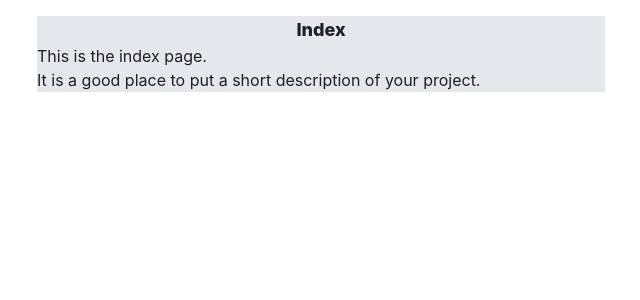
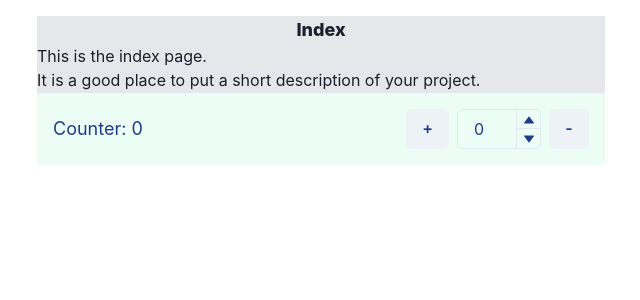
Before and after one commit to imelbox/storyline, a Next.js app: page / in a window 1280 px wide. Shown: the top 300 px of the page, without its empty margins (319-959 px from the left). Built offline with nearby package versions, Linux system fonts and the light colour scheme.

Commit message:
install store management zustand

```diff
--- /dev/null
+++ b/components/Counter.tsx
@@ -0,0 +1,41 @@
+import { useCallback, useState } from 'react';
+import { Button } from '@chakra-ui/button';
+import { HStack } from '@chakra-ui/layout';
+import {
+	NumberDecrementStepper,
+	NumberIncrementStepper,
+	NumberInput,
+	NumberInputField,
+	NumberInputStepper
+} from '@chakra-ui/number-input';
+
+import useStore from '../store/index';
+
+export default function Counter() {
+	const { counter, inc, dec } = useStore();
+
+	const [counterValue, setCounterValue] = useState(0);
+	const handleChange = (value) => setCounterValue(parseFloat(value));
+
+	return (
+		<div className="p-4 text-lg bg-green-50 text-blue-900">
+			<HStack>
+				<p className="block min-w-[30%] flex-1">Counter: {counter}</p>
+				<Button onClick={() => inc(counterValue)}>+</Button>
+				<NumberInput
+					maxW="84px"
+					mr="2rem"
+					value={counterValue}
+					onChange={handleChange}
+				>
+					<NumberInputField />
+					<NumberInputStepper>
+						<NumberIncrementStepper />
+						<NumberDecrementStepper />
+					</NumberInputStepper>
+				</NumberInput>
+				<Button onClick={() => dec(counterValue)}>-</Button>
+			</HStack>
+		</div>
+	);
+}
--- a/package.json
+++ b/package.json
@@ -31,7 +31,8 @@
 		"framer-motion": "^4.1.17",
 		"next": "^11.0.1",
 		"react": "^17.0.2",
-		"react-dom": "^17.0.2"
+		"react-dom": "^17.0.2",
+		"zustand": "^3.5.7"
 	},
 	"devDependencies": {
 		"@types/react": "^17.0.16",
--- a/pages/index.tsx
+++ b/pages/index.tsx
@@ -1,3 +1,4 @@
+import Counter from '../components/Counter';
 export default function IndexPage() {
 	return (
 		<div className="page bg-gray-200">
@@ -6,6 +7,8 @@ export default function IndexPage() {
 			<p>
 				It is a good place to put a short description of your project.
 			</p>
+			<hr />
+			<Counter />
 		</div>
 	);
 }
--- /dev/null
+++ b/store/index.ts
@@ -0,0 +1,28 @@
+import create from "zustand";
+
+
+const initialState = {
+	counter: 0,
+
+};
+
+
+export type StoreState = typeof initialState & {
+	inc(n: number): void;
+	dec(n: number): void;
+};
+
+const useStore = create<StoreState>((setState) => {
+	return {
+		...initialState,
+		inc: (n = 1) => setState(state => ({
+			counter: state.counter + n,
+		})),
+		dec: (n = 1) => setState(state => ({
+			counter: state.counter - n,
+		})),
+	}
+});
+
+
+export default useStore;
```
Also changed, not shown: 1 other file (tests, documents, lock files or other folders).
